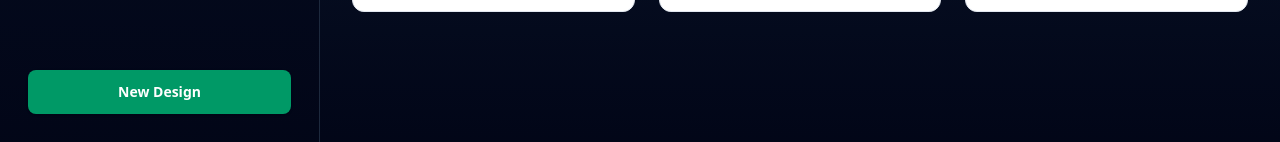
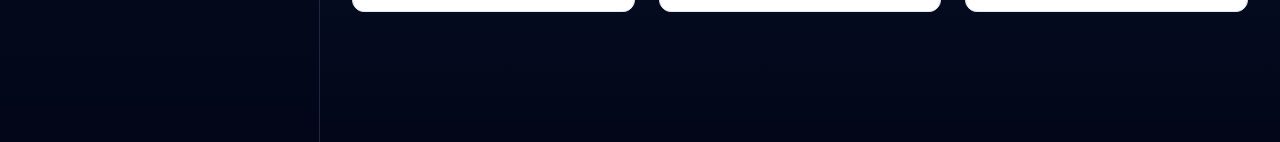
Before and after one commit to taylan1209/saas-visual-flow, a Next.js app: page /dashboard in a window 1280 px wide. Shown: the part 658-800 px from the top of the page. Built offline with nearby package versions, Linux system fonts and the light colour scheme.

Commit message:
chore(dashboard): remove 'New Design' button

```diff
--- a/src/app/dashboard/page.tsx
+++ b/src/app/dashboard/page.tsx
@@ -73,9 +73,7 @@ export default function Dashboard() {
             </li>
           </ul>
         </nav>
-        <div className="mt-auto">
-          <button className="w-full rounded-lg bg-emerald-600 py-3 text-sm font-semibold text-white shadow-sm hover:bg-emerald-500">New Design</button>
-        </div>
+        <div className="mt-auto" />
       </aside>
 
       <main className="flex-1 overflow-y-auto">
```
